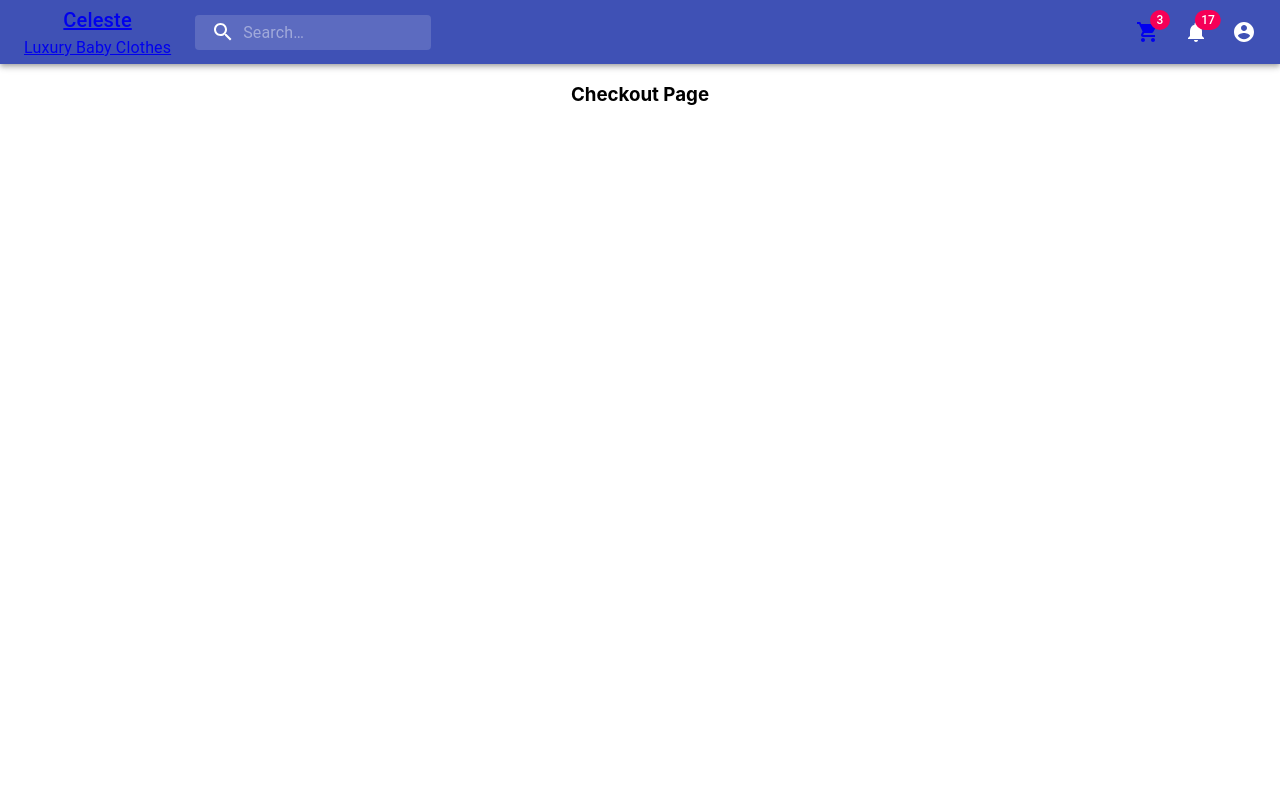
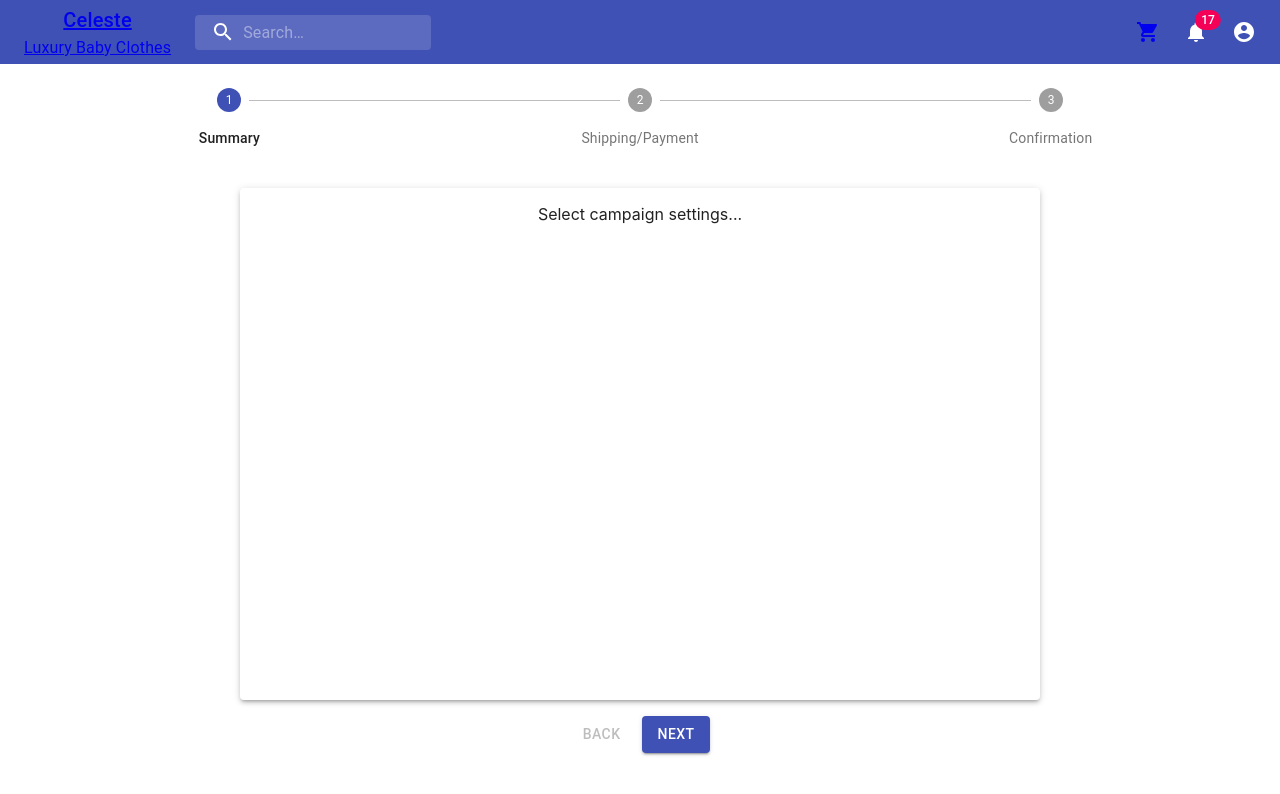
Before and after one commit to PrettyScript/capstone-1, a React (Create React App) app: page /checkout in a window 1280 px wide. Shown: the top 794 px of the page. Built offline with nearby package versions, Linux system fonts and the light colour scheme.

Commit message:
created inventory file, created inventory functions and configured live cart badges

```diff
--- a/src/App.js
+++ b/src/App.js
@@ -9,72 +9,17 @@
 import NotFound from "./components/NotFound";
 import Checkout from "./components/Checkout";
 
+import inventory from "./inventory";
+
 function App() {
-    const [products, setProducts] = useState([
-        {
-            name: "apple",
-            serialNumber: 12345,
-            price: 1,
-            manufacturer: "CC",
-            cateogory: "clothing",
-            quantity: 1
-        },
-        {
-            name: "bananas",
-            serialNumber: 23456,
-            price: 1,
-            manufacturer: "CC",
-            cateogory: "clothing",
-            quantity: 1
-        },
-        {
-            name: "carrots",
-            serialNumber: 34567,
-            price: 1,
-            manufacturer: "CC",
-            cateogory: "clothing",
-            quantity: 1
-        },
-        {
-            name: "donuts",
-            serialNumber: 45678,
-            price: 1,
-            manufacturer: "CC",
-            cateogory: "clothing",
-            quantity: 1
-        },
-        {
-            name: "eggplant",
-            serialNumber: 56789,
-            price: 1,
-            manufacturer: "CC",
-            cateogory: "clothing",
-            quantity: 1
-        }
-    ]);
+    const [products, setProducts] = useState(inventory);
 
-    const [shoppingCart, setShoppingCart] = useState([
-        {
-            name: "productName4",
-            serialNumber: 45678,
-            price: 1,
-            manufacturer: "CC",
-            cateogory: "clothing",
-            quantity: 5
-        },
-        {
-            name: "productName5",
-            serialNumber: 56789,
-            price: 1,
-            manufacturer: "CC",
-            cateogory: "clothing",
-            quantity: 5
-        }
-    ]);
+    const [shoppingCart, setShoppingCart] = useState([]);
 
     const [inputValue, setInputValue] = useState("");
     const [filteredProducts, setFilteredProduct] = useState([]);
     const [isFiltered, setIsFiltered] = useState(true);
+    const [totalItems, setTotalItems] = useState(0);
 
     const productFilter = () => {
         setFilteredProduct(
@@ -108,6 +53,7 @@
             if (product.quantity < 5) {
                 product.quantity++;
                 setShoppingCart(shoppingCart);
+                setTotalItems(totalItems + product.quantity);
             } else {
                 setMaxQuantityReached(true);
                 console.log("You reached your max!!");
@@ -140,6 +86,20 @@
         return cartTotal;
     };
 
+    const handleInventory = () => {
+        shoppingCart.map(product => {
+            if (product.quantity > product.avaiableUnits) {
+                console.log("Item is sold out!");
+            } else {
+                product.avaiableUnits =
+                    product.avaiableUnits - product.quantity;
+                console.log(shoppingCart);
+                setProducts(products);
+                console.log(shoppingCart);
+            }
+        });
+    };
+
     return (
         <Router>
             <div className="App">
@@ -147,6 +107,8 @@
                     productFilter={productFilter}
                     inputValue={inputValue}
                     handleSetInputValue={handleSetInputValue}
+                    shoppingCart={shoppingCart}
+                    handleCartTotalQuanity={handleCartTotalQuanity}
                 />
                 <Switch>
                     <Route
@@ -181,6 +143,8 @@
                                 handleCartTotalQuanity={handleCartTotalQuanity}
                                 total={total}
                                 setTotal={setTotal}
+                                totalItems={totalItems}
+                                setTotalItems={setTotalItems}
                             />
                         )}
                     />
@@ -200,7 +164,12 @@
                             />
                         )}
                     />
-                    <Route path="/checkout" component={Checkout} />
+                    <Route
+                        path="/checkout"
+                        render={() => (
+                            <Checkout handleInventory={handleInventory} />
+                        )}
+                    />
                     <Route component={NotFound} />
                 </Switch>
             </div>
--- a/src/components/Checkout.js
+++ b/src/components/Checkout.js
@@ -1,10 +1,122 @@
-import React from "react";
+import React, { Fragment } from "react";
+import { makeStyles } from "@material-ui/core/styles";
+import Stepper from "@material-ui/core/Stepper";
+import Step from "@material-ui/core/Step";
+import StepLabel from "@material-ui/core/StepLabel";
+import Button from "@material-ui/core/Button";
+import Typography from "@material-ui/core/Typography";
+import Paper from "@material-ui/core/Paper";
+import CssBaseline from "@material-ui/core/CssBaseline";
+import Box from "@material-ui/core/Box";
 
-export default function Checkout() {
-    console.log("Checkout Page");
+const useStyles = makeStyles(theme => ({
+    root: {
+        width: "100%"
+    },
+    backButton: {
+        marginRight: theme.spacing(1)
+    },
+    instructions: {
+        marginTop: theme.spacing(1),
+        marginBottom: theme.spacing(1)
+    },
+    container: {
+        margin: "1rem"
+    },
+    paper: {
+        width: "60vw",
+        height: "60vh",
+        margin: "auto",
+        padding: theme.spacing(2)
+    }
+}));
+
+function getSteps() {
+    return ["Summary", "Shipping/Payment", "Confirmation"];
+}
+
+function getStepContent(stepIndex) {
+    switch (stepIndex) {
+        case 0:
+            return "Select campaign settings...";
+        case 1:
+            return "What is an ad group anyways?";
+        case 2:
+            return "This is the bit I really care about!";
+        default:
+            return "Unknown stepIndex";
+    }
+}
+
+export default function Checkout(props) {
+    const { handleInventory } = props;
+
+    const classes = useStyles();
+    const [activeStep, setActiveStep] = React.useState(0);
+    const steps = getSteps();
+
+    const handleNext = () => {
+        if (activeStep === steps.length - 1) {
+            handleInventory();
+        }
+        setActiveStep(prevActiveStep => prevActiveStep + 1);
+    };
+
+    const handleBack = () => {
+        setActiveStep(prevActiveStep => prevActiveStep - 1);
+    };
+
+    const handleReset = () => {
+        setActiveStep(0);
+    };
+
     return (
-        <div>
-            <h3>Checkout Page</h3>
+        <div className={classes.root}>
+            <Stepper activeStep={activeStep} alternativeLabel>
+                {steps.map(label => (
+                    <Step key={label}>
+                        <StepLabel>{label}</StepLabel>
+                    </Step>
+                ))}
+            </Stepper>
+            <div>
+                {activeStep === steps.length ? (
+                    <div>
+                        <div className={classes.container}>
+                            <Paper className={classes.paper} elevation={3}>
+                                All steps completed
+                            </Paper>
+                        </div>
+                        <Button onClick={handleReset}>Reset</Button>
+                    </div>
+                ) : (
+                    <div>
+                        <div className={classes.container}>
+                            <Paper className={classes.paper} elevation={3}>
+                                {getStepContent(activeStep)}
+                            </Paper>
+                        </div>
+                        <div>
+                            <Button
+                                disabled={activeStep === 0}
+                                onClick={handleBack}
+                                className={classes.backButton}
+                            >
+                                Back
+                            </Button>
+                            <Button
+                                variant="contained"
+                                color="primary"
+                                onClick={handleNext}
+                            >
+                                {activeStep === steps.length - 1
+                                    ? "Finish"
+                                    : "Next"}
+                            </Button>
+                        </div>
+                    </div>
+                )}
+            </div>
         </div>
     );
 }
--- a/src/components/Home.js
+++ b/src/components/Home.js
@@ -22,7 +22,7 @@
         ) : (
             listOfProducts.map(product => (
                 <div>
-                    <Link to={`/products/${product.name}`} product={product}>
+                    <Link to={`/products/${product.name}`}>
                         <Product
                             key={product.id}
                             product={product}
--- a/src/components/Navbar.js
+++ b/src/components/Navbar.js
@@ -81,7 +81,12 @@
 }));
 
 export default function Navbar(props) {
-    const { inputValue, searchProductRequest, handleSetInputValue } = props;
+    const {
+        inputValue,
+        searchProductRequest,
+        handleSetInputValue,
+        handleCartTotalQuanity
+    } = props;
 
     const classes = useStyles();
     const [anchorEl, setAnchorEl] = React.useState(null);
@@ -207,7 +212,10 @@
                                 aria-label="show 4 new mails"
                                 color="inherit"
                             >
-                                <Badge badgeContent={3} color="secondary">
+                                <Badge
+                                    badgeContent={handleCartTotalQuanity()}
+                                    color="secondary"
+                                >
                                     <ShoppingCartIcon />
                                 </Badge>
                             </IconButton>
--- /dev/null
+++ b/src/inventory.json
@@ -0,0 +1,110 @@
+[
+    {
+        "name": "apple",
+        "serialNumber": 12345,
+        "price": 1,
+        "manufacturer": "CC",
+        "cateogory": "clothing",
+        "quantity": 1,
+        "avaiableUnits": 2
+    },
+    {
+        "name": "bananas",
+        "serialNumber": 23456,
+        "price": 1,
+        "manufacturer": "CC",
+        "cateogory": "clothing",
+        "quantity": 1,
+        "avaiableUnits": 5
+    },
+    {
+        "name": "carrots",
+        "serialNumber": 34567,
+        "price": 1,
+        "manufacturer": "CC",
+        "cateogory": "clothing",
+        "quantity": 1,
+        "avaiableUnits": 5
+    },
+    {
+        "name": "donuts",
+        "serialNumber": 45678,
+        "price": 1,
+        "manufacturer": "CC",
+        "cateogory": "clothing",
+        "quantity": 1,
+        "avaiableUnits": 5
+    },
+    {
+        "name": "mangos",
+        "serialNumber": 56789,
+        "price": 1,
+        "manufacturer": "CC",
+        "cateogory": "clothing",
+        "quantity": 1,
+        "avaiableUnits": 5
+    },
+    {
+        "name": "watermelon",
+        "serialNumber": 56789,
+        "price": 1,
+        "manufacturer": "CC",
+        "cateogory": "clothing",
+        "quantity": 1,
+        "avaiableUnits": 5
+    },
+    {
+        "name": "icecream cake",
+        "serialNumber": 56789,
+        "price": 1,
+        "manufacturer": "CC",
+        "cateogory": "clothing",
+        "quantity": 1,
+        "avaiableUnits": 5
+    },
+    {
+        "name": "vanilla milkshake",
+        "serialNumber": 56789,
+        "price": 1,
+        "manufacturer": "CC",
+        "cateogory": "clothing",
+        "quantity": 1,
+        "avaiableUnits": 5
+    },
+    {
+        "name": "cupcakes",
+        "serialNumber": 56789,
+        "price": 1,
+        "manufacturer": "CC",
+        "cateogory": "clothing",
+        "quantity": 1,
+        "avaiableUnits": 5
+    },
+    {
+        "name": "kale",
+        "serialNumber": 56789,
+        "price": 1,
+        "manufacturer": "CC",
+        "cateogory": "clothing",
+        "quantity": 1,
+        "avaiableUnits": 5
+    },
+    {
+        "name": "chicken",
+        "serialNumber": 56789,
+        "price": 1,
+        "manufacturer": "CC",
+        "cateogory": "clothing",
+        "quantity": 1,
+        "avaiableUnits": 5
+    },
+    {
+        "name": "white rice",
+        "serialNumber": 56789,
+        "price": 1,
+        "manufacturer": "CC",
+        "cateogory": "clothing",
+        "quantity": 1,
+        "avaiableUnits": 5
+    }
+]
```
Also changed, not shown: src/components/ShoppingCart.js (+6 -5 lines), 1 other file (tests, documents, lock files or other folders).
